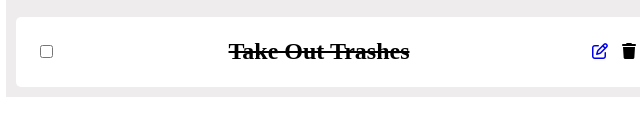
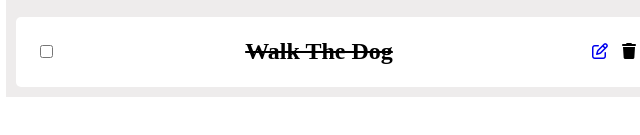
Before and after one commit to RutaLengviniene/Emiliui, a plain HTML site: page index.html in a window 1280 px wide. Shown: the part 375-510 px from the top of the page, 2-642 px from the left. Drawn offline with Linux system fonts and the light colour scheme.

Commit message:
correction No.1

```diff
--- a/index.html
+++ b/index.html
@@ -40,7 +40,7 @@
         </div>
         <div class="inserted_tasks">
             <input type="checkbox" id="checkbox">
-            <label for="checkbox"><h2 class="done_task">take out trashes</h2></label>
+            <label for="checkbox"><h2 class="done_task">walk the dog</h2></label>
             <div class="inserted_task_icons">
                 <a href="file:///C:/Users/rutal/OneDrive/Stalinis%20kompiuteris/Programavimas/Pamoka%2012/Paskaita/task.html">
                 <i class="fa-regular fa-pen-to-square"></i></a>
```
